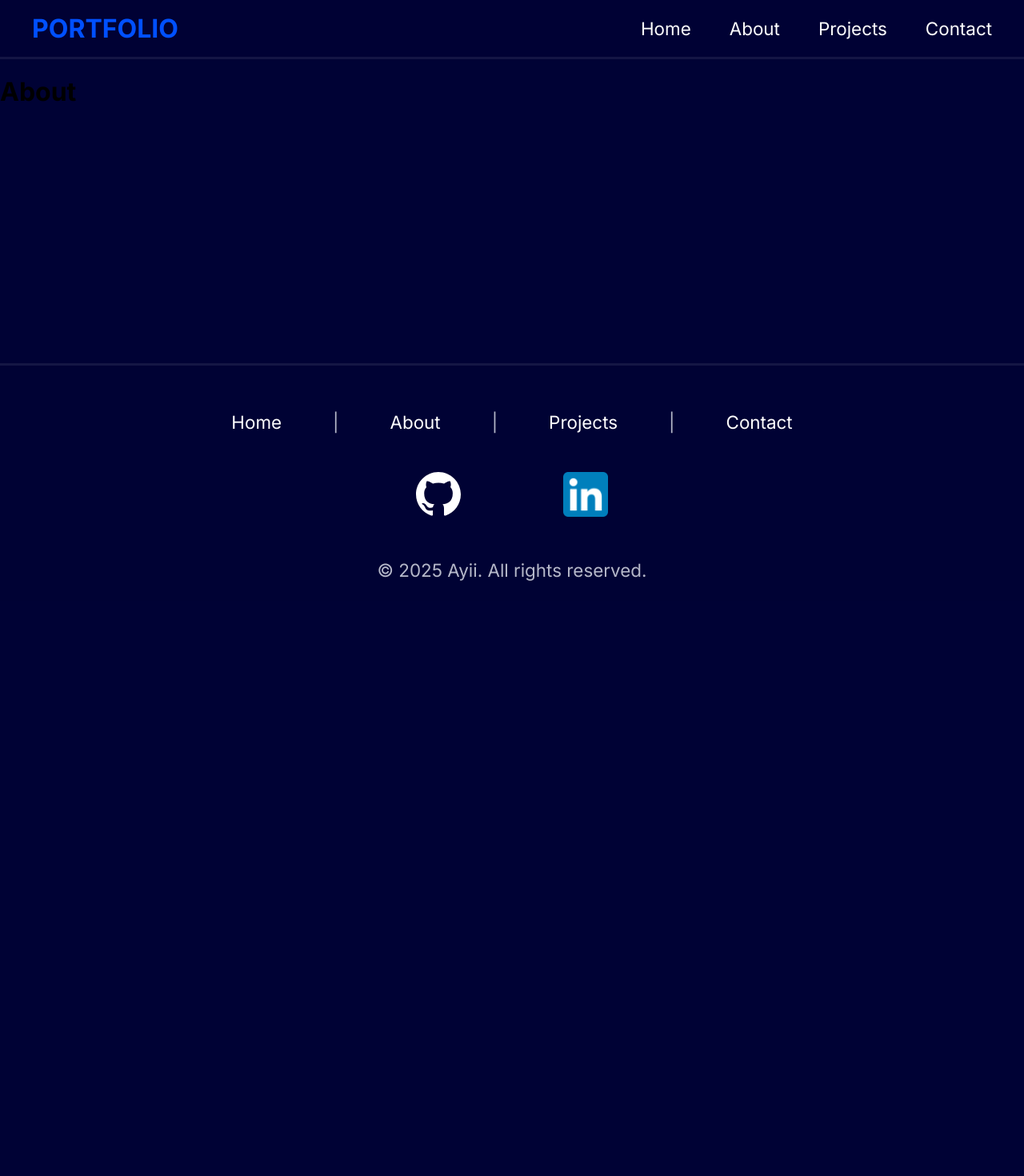
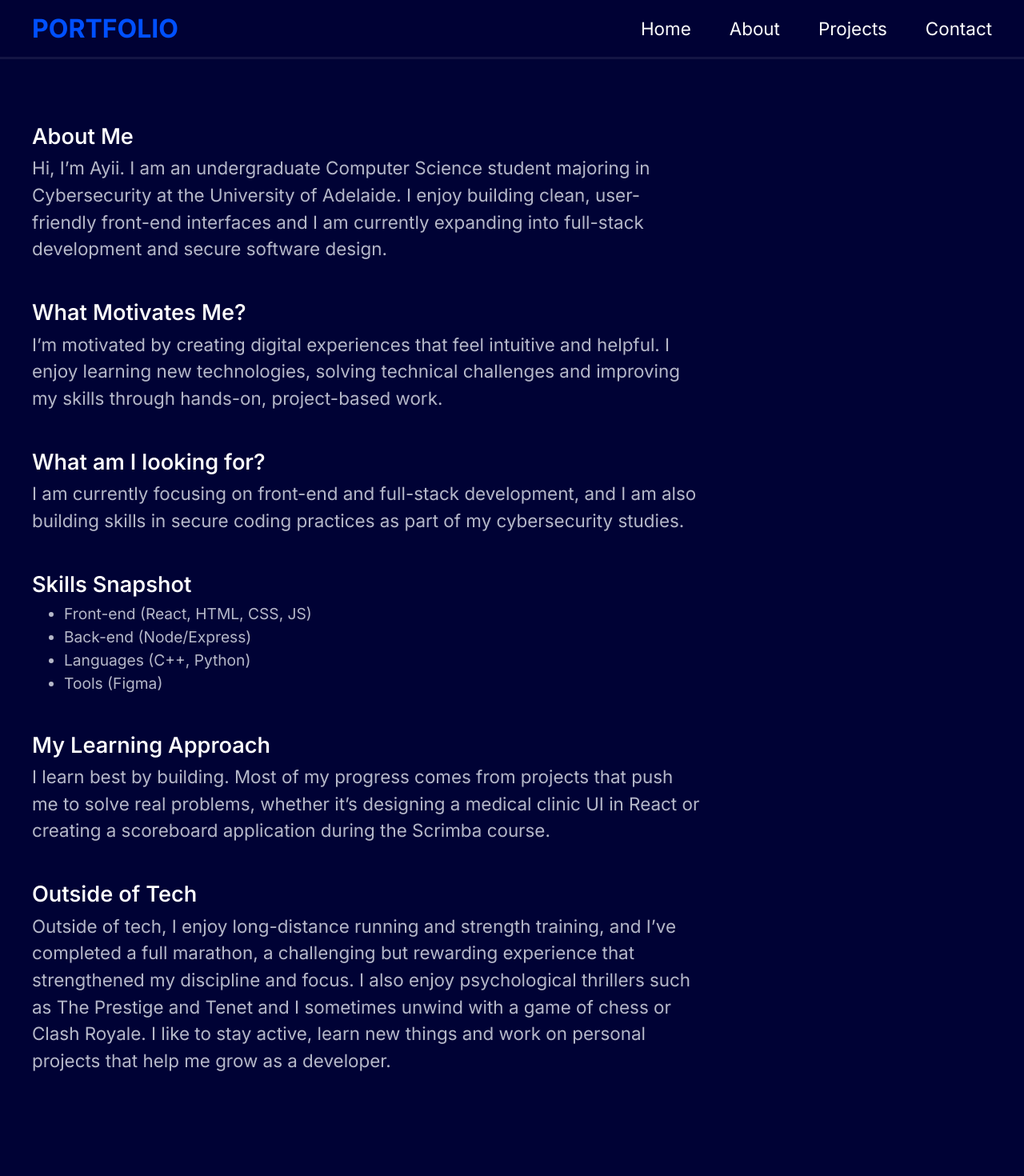
Before and after one commit to ayii365/portfolio, a React (Vite) app in the folder front-end/vite-project/: page /About in a window 1280 px wide. Shown: the top 1470 px of the page at 80% size. Before the commit the page ends 831 px from the top, so only its background shows below. Built offline with nearby package versions, Linux system fonts and the light colour scheme.

Commit message:
Completed About page, updated contactCTA to have a line divider just above it so that it is better separated from a page's content

```diff
--- a/front-end/vite-project/src/App.jsx
+++ b/front-end/vite-project/src/App.jsx
@@ -28,4 +28,4 @@ function App() {
   )
 }
 
-export default App
+export default App;
--- a/front-end/vite-project/src/components/layout/Navbar.jsx
+++ b/front-end/vite-project/src/components/layout/Navbar.jsx
@@ -13,9 +13,9 @@ function Navbar() {
 
                     <div className="nav-right">
                         <NavLink to="/" className="nav-link">Home</NavLink>
-                        <NavLink to="/" className="nav-link">About</NavLink>
-                        <NavLink to="/" className="nav-link">Projects</NavLink>
-                        <NavLink to="/" className="nav-link">Contact</NavLink>
+                        <NavLink to="/About" className="nav-link">About</NavLink>
+                        <NavLink to="/Projects" className="nav-link">Projects</NavLink>
+                        <NavLink to="/Contact" className="nav-link">Contact</NavLink>
                     </div>
 
                 </div>
--- /dev/null
+++ b/front-end/vite-project/src/components/sections/AboutContent.jsx
@@ -0,0 +1,63 @@
+import "../../styles/AboutContent.css"
+
+function AboutContent() {
+    return (
+        <div className="about-content">
+            <div className="container">
+                <div className="about-content-inner">
+
+                    <h1 className="about-h1">About Me</h1>
+                    <p className="about-p">
+                        Hi, I’m Ayii. I am an undergraduate Computer Science student majoring in
+                        Cybersecurity at the University of Adelaide. I enjoy building clean,
+                        user-friendly front-end interfaces and I am currently expanding into
+                        full-stack development and secure software design.
+                    </p>
+
+                    <h1 className="about-h1">What Motivates Me?</h1>
+                    <p className="about-p">
+                        I’m motivated by creating digital experiences that feel intuitive and helpful.
+                        I enjoy learning new technologies, solving technical challenges and improving
+                        my skills through hands-on, project-based work.
+                    </p>
+
+                    <h1 className="about-h1">What am I looking for?</h1>
+                    <p className="about-p">
+                        I am currently focusing on front-end and full-stack development,
+                        and I am also building skills in secure coding practices as part
+                        of my cybersecurity studies.
+                    </p>
+
+                    <h1 className="about-h1">Skills Snapshot</h1>
+                    <ul className="about-p">
+                        <li>Front-end (React, HTML, CSS, JS)</li>
+                        <li>Back-end (Node/Express)</li>
+                        <li>Languages (C++, Python)</li>
+                        <li>Tools (Figma)</li>
+                    </ul>
+
+                    <h1 className="about-h1">My Learning Approach</h1>
+                    <p className="about-p">
+                        I learn best by building. Most of my progress comes from
+                        projects that push me to solve real problems, whether it’s
+                        designing a medical clinic UI in React or creating a scoreboard
+                        application during the Scrimba course.
+                    </p>
+
+                    <h1 className="about-h1">Outside of Tech</h1>
+                    <p className="about-p">
+                        Outside of tech, I enjoy long-distance running and strength training, and
+                        I’ve completed a full marathon, a challenging but rewarding experience that
+                        strengthened my discipline and focus. I also enjoy psychological thrillers
+                        such as The Prestige and Tenet and I sometimes unwind with a game of chess or
+                        Clash Royale. I like to stay active, learn new things and work on personal
+                        projects that help me grow as a developer.
+                    </p>
+
+                </div>
+            </div>
+        </div>
+    );
+}
+
+export default AboutContent;
--- a/front-end/vite-project/src/components/sections/ContactCTA.jsx
+++ b/front-end/vite-project/src/components/sections/ContactCTA.jsx
@@ -5,6 +5,8 @@ function ContactCTA() {
         <div className="contactCTA">
             <div className="container">
                 <div className="contactCTA-inner">
+                    <div className="section-divider"></div>
+
                     <div className="contactCTA-text">
                         <h1 className="section-heading">Get in Touch</h1>
                         <p>
--- a/front-end/vite-project/src/pages/About.jsx
+++ b/front-end/vite-project/src/pages/About.jsx
@@ -1,12 +1,15 @@
+import AboutContent from "../components/sections/AboutContent.jsx";
+import ContactCTA from "../components/sections/ContactCTA.jsx";
 
 
 function About() {
     return (
-        <>
-            <h1>
-                About
-            </h1>
-        </>
+        <main>
+            <AboutContent />
+            <ContactCTA />
+        </main>
+
+
     );
 }
 
--- /dev/null
+++ b/front-end/vite-project/src/styles/AboutContent.css
@@ -0,0 +1,29 @@
+
+.about-content-inner {
+    margin-top: 5rem;
+    margin-bottom: 13rem;
+    width: 100%;
+    display: flex;
+    flex-direction: column;
+}
+
+.about-h1 {
+    margin-top: 0;
+    margin-bottom: 0.4rem;
+    color: var(--text-primary);
+    font-size: 1.7rem;
+    font-weight: 550;
+}
+
+.about-p {
+    color: var(--text-muted);
+    margin-top: 0;
+    margin-bottom: 2.9rem;
+    max-width: 70%;
+    line-height: 1.5;
+}
+
+.about-p li {
+    font-size: 1.2rem;
+    line-height: 1.8rem;
+}
--- a/front-end/vite-project/src/styles/ContactCTA.css
+++ b/front-end/vite-project/src/styles/ContactCTA.css
@@ -3,10 +3,11 @@
     width: 100%;
     display: flex;
     flex-direction: column;
-    margin-bottom: 10rem;
+    margin-bottom: 8rem;
 }
 
 .contactCTA-text {
+    margin-top: 2rem;
     display: flex;
     flex-direction: column;
     align-items: center;
--- a/front-end/vite-project/src/styles/Footer.css
+++ b/front-end/vite-project/src/styles/Footer.css
@@ -1,6 +1,6 @@
 
 .footer {
-    margin-top: 20rem;
+    margin-top: 15rem;
     margin-bottom: 5rem;
 
     background: rgba(0, 2, 53, 0.75);
--- a/front-end/vite-project/src/styles/global.css
+++ b/front-end/vite-project/src/styles/global.css
@@ -93,3 +93,10 @@ p, .text-style {
   font-size: var(--sectopm-subheading-size);
   font-weight: 400;
 }
+
+/* Section divider */
+.section-divider {
+    height: 1px;
+    background: rgba(255, 255, 255, 0.08);
+    margin: 4rem 0;
+}
```
